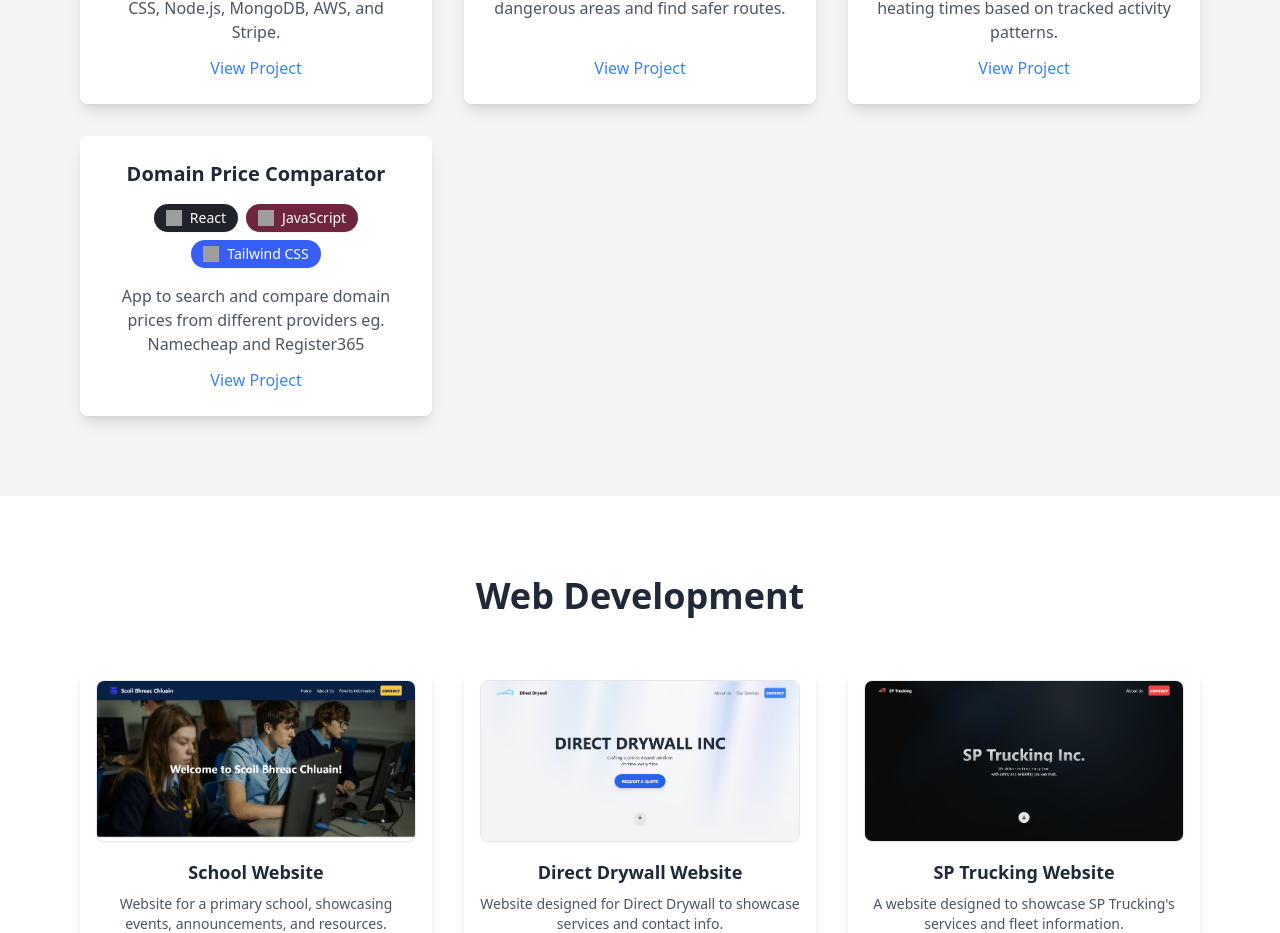
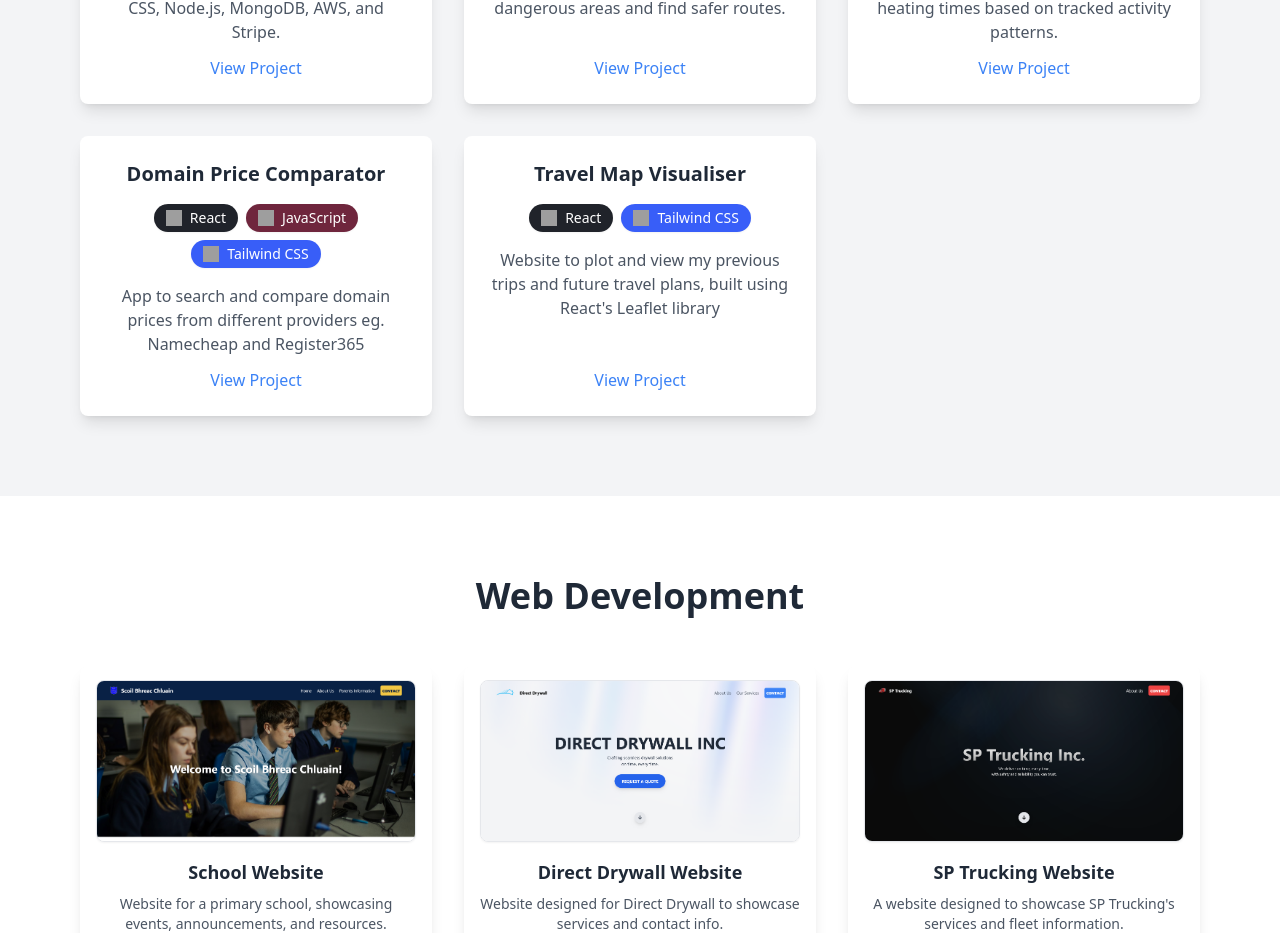
Before and after one commit to newsyd04/DaraNewsome-Portfolio, a React (Create React App) app: page / in a window 1280 px wide. Shown: the part 3860-4793 px from the top of the page. Built offline with nearby package versions, Linux system fonts and the light colour scheme; grey boxes are pictures that could not be loaded.

Commit message:
add travel map project

```diff
--- a/src/Components/Projects.js
+++ b/src/Components/Projects.js
@@ -103,6 +103,13 @@ const Projects = () => {
       tech: ["React", "JavaScript", "Tailwind CSS"],
       link: "https://github.com/newsyd04/domain-compare-price",
     },
+    {
+      title: "Travel Map Visualiser",
+      description:
+        "Website to plot and view my previous trips and future travel plans, built using React's Leaflet library",
+      tech: ["React", "Tailwind CSS"],
+      link: "https://github.com/newsyd04/Travel-Map",
+    },
   ];
 
   return (
```
